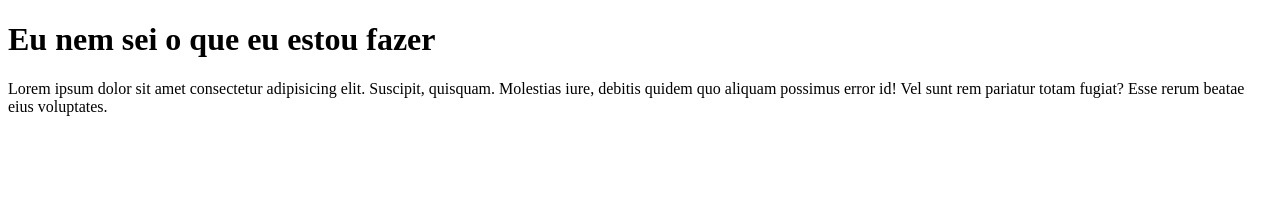
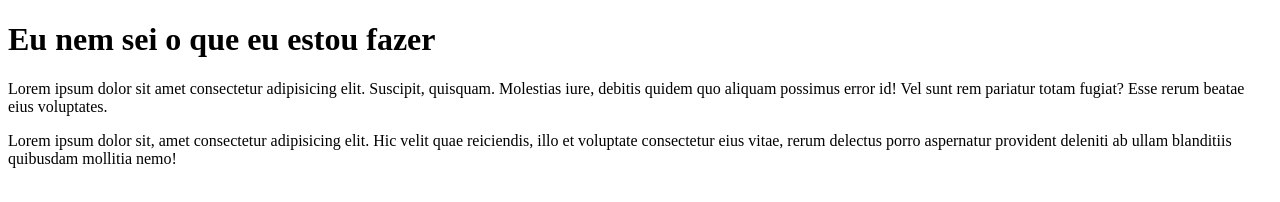
Before and after one commit to lucasmberaldo/Tese_Piloto, a plain HTML site: page exemplo/Index.html in a window 1280 px wide. Drawn offline with Linux system fonts and the light colour scheme.

Commit message:
Novo parágrafo do index

```diff
--- a/exemplo/Index.html
+++ b/exemplo/Index.html
@@ -9,5 +9,6 @@
 <body>
     <h1>Eu nem sei o que eu estou fazer</h1>
     <p>Lorem ipsum dolor sit amet consectetur adipisicing elit. Suscipit, quisquam. Molestias iure, debitis quidem quo aliquam possimus error id! Vel sunt rem pariatur totam fugiat? Esse rerum beatae eius voluptates.</p>
+    <p>Lorem ipsum dolor sit, amet consectetur adipisicing elit. Hic velit quae reiciendis, illo et voluptate consectetur eius vitae, rerum delectus porro aspernatur provident deleniti ab ullam blanditiis quibusdam mollitia nemo!</p>
 </body>
 </html>
```
